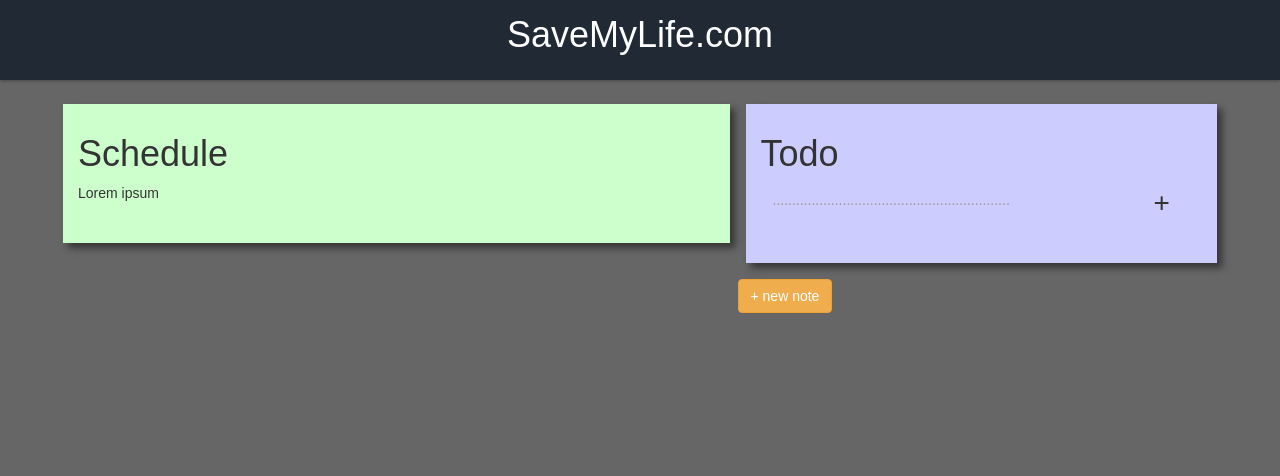
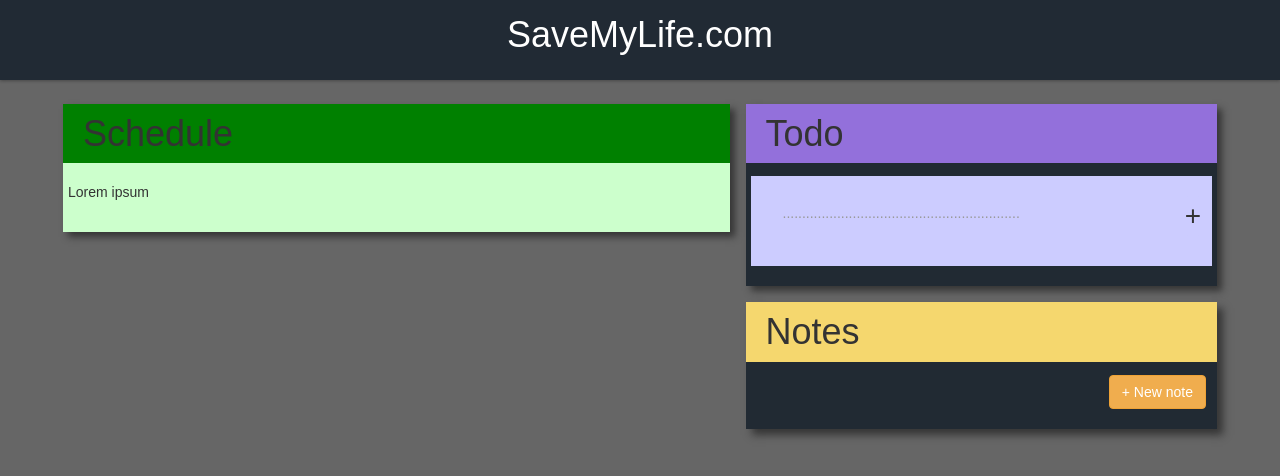
Before and after one commit to Paalch/it2810-webutvikling-h17-prosjekt-3-group35, a React (Create React App) app in the folder react-app/: page / in a window 1280 px wide. Shown: the top 476 px of the page. Built offline with nearby package versions, Linux system fonts and the light colour scheme.

Commit message:
updated design

```diff
--- a/react-app/src/containers/notes/NoteElement.js
+++ b/react-app/src/containers/notes/NoteElement.js
@@ -8,7 +8,7 @@ class NoteElement extends React.Component {
 
   render () {
     return (
-      <div className={'notes-container box'}>
+      <div className={'inner-notes-container box'}>
         <Button
           onClick={() => this.props.deleteNote(this.props.note.id)}
           className={'remove-note'}>
--- a/react-app/src/containers/notes/Notes.js
+++ b/react-app/src/containers/notes/Notes.js
@@ -2,6 +2,7 @@ import React from 'react';
 import { Button } from 'react-bootstrap'
 import './notes.css'
 import NoteElement from "./NoteElement";
+import { Row, Col } from 'react-bootstrap';
 
 class Notes extends React.Component {
   constructor() {
@@ -44,11 +45,16 @@ class Notes extends React.Component {
     );
 
     return (
-      <div>
-        <Button bsStyle={'warning'} onClick={this.addNewNote}>+ new note</Button>
-        <div>
-          { content }
-        </div>
+      <div className={'notes-container box'}>
+          <Row className={'notes-header'}>
+            <h1>Notes</h1>
+          </Row>
+          <Row className={'notes-body'}>
+            <div>
+            { content }
+            </div>
+          </Row>
+        <Button bsStyle={'warning'} onClick={this.addNewNote}>+ New note</Button>
       </div>
     )
   }
--- a/react-app/src/containers/notes/notes.css
+++ b/react-app/src/containers/notes/notes.css
@@ -1,11 +1,26 @@
 .notes-container {
+  background-color: #212a33;
+  padding: 20px;
+  box-shadow: 6px 6px 8px rgba(33,33,33,.7);
+  opacity: 1;
+  max-height: 40vh;
+  overflow: scroll;
+}
+
+.inner-notes-container {
   background-color: #ffffa5;
-  padding: 30px;
+  padding: 20px;
   box-shadow: 6px 6px 8px rgba(33,33,33,.7);
 }
 
-.notes-box-body {
-
+.notes-header {
+  margin-bottom: 3%;
+  padding-left: 20px;
+  padding-top: 10px;
+  background-color: #F5D76E;
+  margin-top: -20px;
+  margin-left: -20px;
+  margin-right: -20px;
 }
 
 .note-field{
@@ -34,3 +49,8 @@
   border: none !important;
   outline: none !important;
 }
+
+Button {
+  float: right;
+  margin-right: -9px;
+}
--- a/react-app/src/containers/schedule/Schedule.js
+++ b/react-app/src/containers/schedule/Schedule.js
@@ -6,7 +6,7 @@ class Schedule extends React.Component {
   render () {
     return (
       <div className={'schedule-container box'}>
-        <Row className={'box-header'}>
+        <Row className={'schedule-header'}>
           <h1>Schedule</h1>
         </Row>
         <Row className={'box-body'}>
--- a/react-app/src/containers/schedule/schedule.css
+++ b/react-app/src/containers/schedule/schedule.css
@@ -1,9 +1,21 @@
 .schedule-container {
   background: #cfc;
-  padding: 30px;
+  padding: 20px;
   -moz-box-shadow:5px 5px 7px rgba(33,33,33,1);
   /* Safari+Chrome */
   -webkit-box-shadow: 5px 5px 7px rgba(33,33,33,.7);
   /* Opera */
   box-shadow: 5px 5px 7px rgba(33,33,33,.7);
+  max-height: 80vh;
+  overflow: scroll;
 }
+
+.schedule-header {
+  margin-bottom: 3%;
+  padding-left: 20px;
+  padding-top: 10px;
+  background-color: green;
+  margin-top: -20px;
+  margin-left: -20px;
+  margin-right: -20px;
+}
--- a/react-app/src/containers/todo/Todo.js
+++ b/react-app/src/containers/todo/Todo.js
@@ -7,10 +7,10 @@ class Todo extends React.Component {
   render () {
     return (
       <div className={'todo-container box'}>
-        <Row className={'box-header'}>
+        <Row className={'todo-header'}>
           <h1>Todo</h1>
         </Row>
-        <Row className={'box-body'}>
+        <Row className={'todo-body'}>
           <TodoList/>
         </Row>
       </div>
--- a/react-app/src/containers/todo/TodoList.js
+++ b/react-app/src/containers/todo/TodoList.js
@@ -1,6 +1,7 @@
 import React, {Component} from 'react';
 import {Col, Row, FormControl, Button} from 'react-bootstrap';
 import TodoElement from "./TodoElement";
+import './todo.css';
 
 class TodoList extends Component {
 
--- a/react-app/src/containers/todo/todo.css
+++ b/react-app/src/containers/todo/todo.css
@@ -1,7 +1,26 @@
 .todo-container {
-  background: #ccf;
-  padding: 30px;
+  background: #212a33;
+  padding: 20px;
   box-shadow: 5px 5px 7px rgba(33,33,33,.7);
+  opacity: 1;
+  max-height: 40vh;
+  overflow: scroll;
+}
+
+.todo-header {
+  margin-bottom: 3%;
+  padding-left: 20px;
+  padding-top: 10px;
+  background-color: mediumpurple;
+  margin-top: -20px;
+  margin-left: -20px;
+  margin-right: -20px;
+
+}
+
+.todo-body {
+  background-color: #ccccff;
+  padding: 20px;
 }
 
 .todo-add-button {
```
